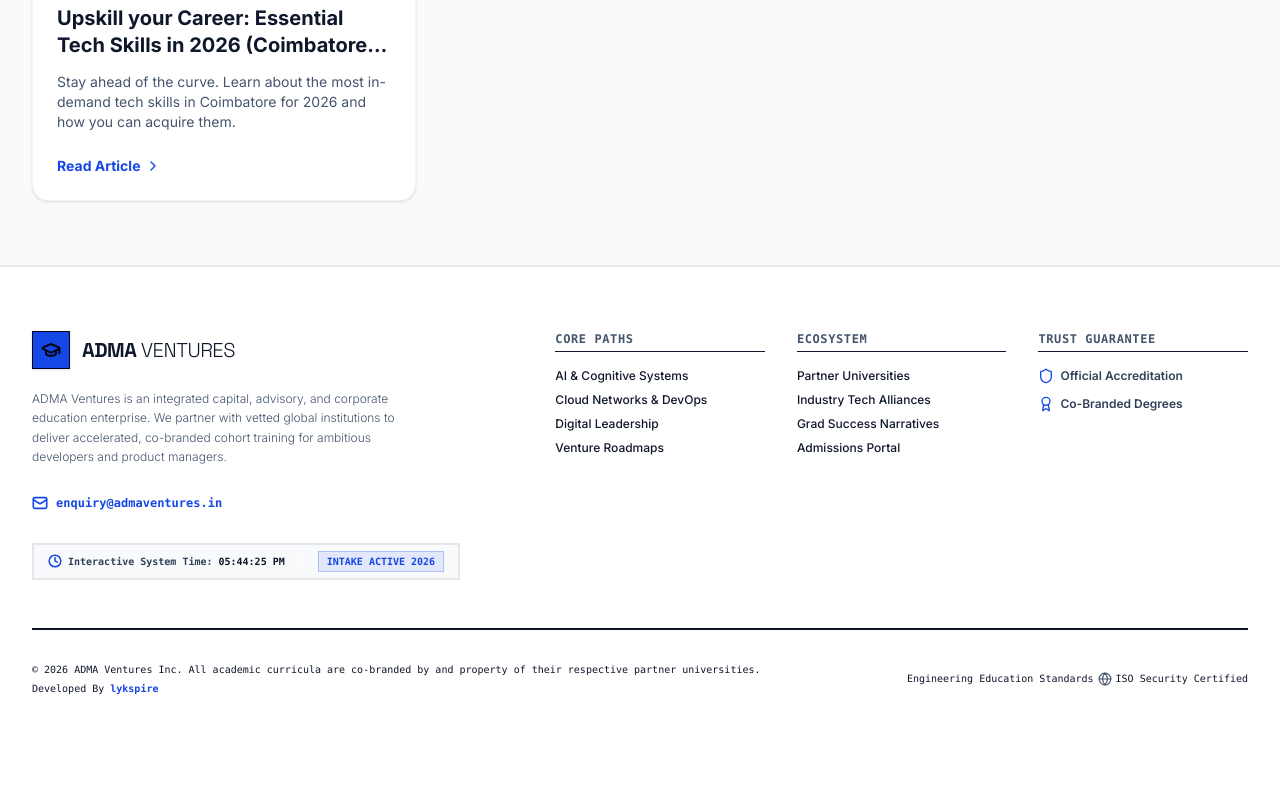
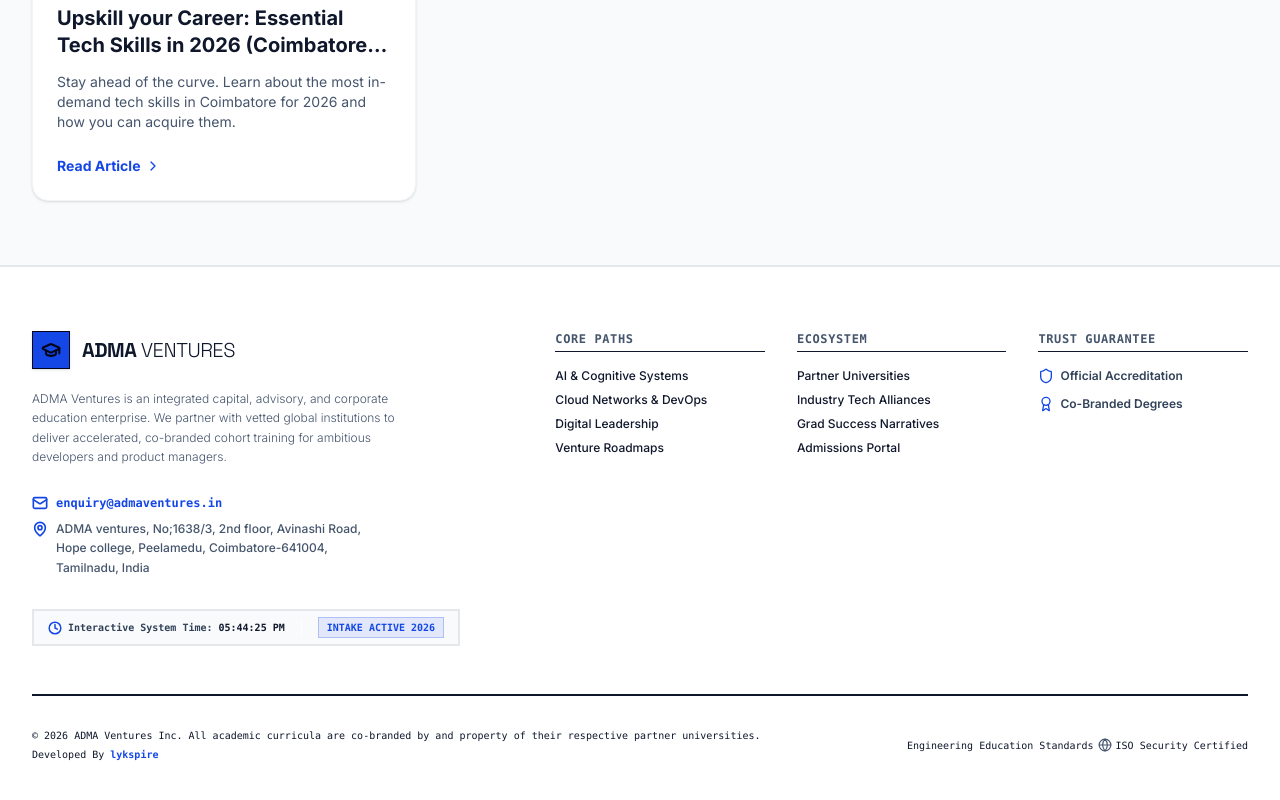
Before and after one commit to Rishidevlx/Adma-ventures, a React (Vite) app: page /blog in a window 1280 px wide. Shown: the part 2201-3001 px from the top of the page. Before the commit the page ends 2945 px from the top, so only its background shows below. Built offline with nearby package versions, Linux system fonts and the light colour scheme.

Commit message:
Address changed

```diff
--- a/index.html
+++ b/index.html
@@ -26,8 +26,10 @@
       "url": "https://admaventures.in",
       "address": {
         "@type": "PostalAddress",
+        "streetAddress": "No;1638/3, 2nd floor, Avinashi Road, Hope college, Peelamedu",
         "addressLocality": "Coimbatore",
-        "addressRegion": "Tamil Nadu",
+        "postalCode": "641004",
+        "addressRegion": "Tamilnadu",
         "addressCountry": "IN"
       },
       "contactPoint": {
--- a/src/components/Footer.tsx
+++ b/src/components/Footer.tsx
@@ -1,5 +1,5 @@
 import React, { useState, useEffect } from 'react';
-import { Award, Heart, Shield, GraduationCap, Clock, Globe, Mail } from 'lucide-react';
+import { Award, Heart, Shield, GraduationCap, Clock, Globe, Mail, MapPin } from 'lucide-react';
 
 export default function Footer() {
   const [currentTime, setCurrentTime] = useState<string>('');
@@ -37,9 +37,17 @@ export default function Footer() {
               ADMA Ventures is an integrated capital, advisory, and corporate education enterprise. We partner with vetted global institutions to deliver accelerated, co-branded cohort training for ambitious developers and product managers.
             </p>
 
-            <div className="pt-2 pb-1 flex items-center gap-2 text-xs font-mono font-bold text-blue-700">
-              <Mail className="h-4 w-4 stroke-[2.5]" />
-              <a href="mailto:enquiry@admaventures.in" className="hover:underline underline-offset-4">enquiry@admaventures.in</a>
+            <div className="pt-2 pb-1 flex flex-col gap-2 text-xs font-mono font-bold text-blue-700">
+              <div className="flex items-center gap-2">
+                <Mail className="h-4 w-4 stroke-[2.5]" />
+                <a href="mailto:enquiry@admaventures.in" className="hover:underline underline-offset-4">enquiry@admaventures.in</a>
+              </div>
+              <div className="flex items-start gap-2">
+                <MapPin className="h-4 w-4 stroke-[2.5] shrink-0 mt-0.5" />
+                <span className="text-slate-600 font-sans font-medium leading-relaxed max-w-xs">
+                  ADMA ventures, No;1638/3, 2nd floor, Avinashi Road, Hope college, Peelamedu, Coimbatore-641004, Tamilnadu, India
+                </span>
+              </div>
             </div>
 
             {/* Dynamic Status/Time Bar */}
```
